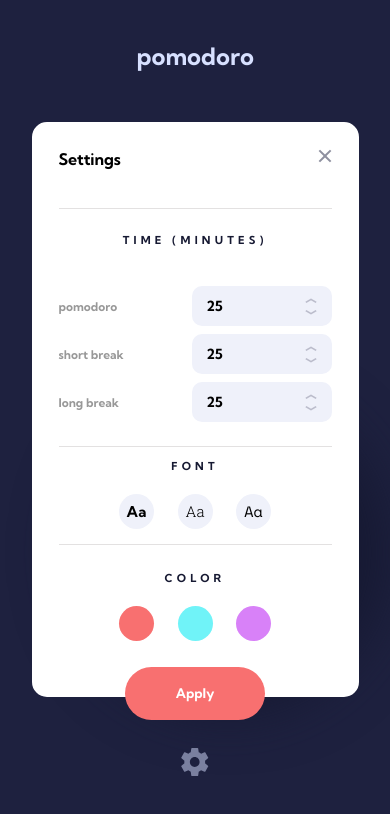
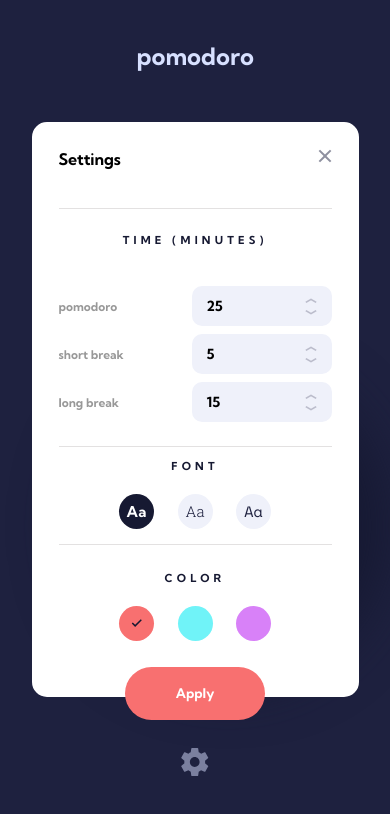
Before and after one commit to tristansssss/pomodoro-app, a Next.js app: page / in a window 390 px wide. Both pictures are taken after a click on the picture 195 px from the left and 762 px from the top of the page. Shown: the top 814 px of the page. Built offline with nearby package versions, Linux system fonts and the light colour scheme.

Commit message:
theme state  - mobile ui

```diff
--- a/components/Input/TimeInput.js
+++ b/components/Input/TimeInput.js
@@ -26,9 +26,9 @@ const TimeInputContainer = styled.div`
   }
 
 `;
-const Timeinput = ({ onChange }) => {
+const Timeinput = ({ defaultValue, currentValue, onChange }) => {
 
-  const [value, setValue ] = useState(25)
+  const [value, setValue ] = useState(currentValue ? currentValue : defaultValue ? defaultValue : 25)
 
   const handleChange = (v) => {
     setValue(v)
--- a/components/progressbar/progressbar.js
+++ b/components/progressbar/progressbar.js
@@ -1,5 +1,6 @@
 import styled from "@emotion/styled";
 import { useRef, useEffect, useState } from "react";
+import useTheme from "hooks/useTheme";
 
 const ProgressBarSvg = styled.svg`
   height: 100%;
@@ -13,6 +14,7 @@ const ProgressBarSvg = styled.svg`
     transition: stroke-dashoffset 0.35s;
     transform: rotate(-90deg);
     transform-origin: 50% 50%;
+    stroke: var(--color-accent);
   }
 `;
 
@@ -43,7 +45,7 @@ const ProgressTime = styled.div`
   height: 106px;
   text-align: center;
   font-size: 80px;
-  font-family: "Roboto Slab", serif;
+  font-family: ${props => props.themeFontFamily};
   font-weight: bold;
   color: #d7e0ff;
   opacity: 0.8;
@@ -67,7 +69,7 @@ const Button = styled.button`
   border: none;
 
   text-align: center;
-  font-family: "Roboto Slab", serif;
+  font-family: ${props => props.themeFontFamily};
   font-size: 14px;
   letter-spacing: 13.13px;
   font-size: bold;
@@ -78,6 +80,8 @@ const Button = styled.button`
 `;
 
 const ProgressBar = ({ progress, time }) => {
+  const { themeState } = useTheme()
+
   const circleElement = useRef();
   const [circleStyles, setCircleStyles] = useState({
     strokeDashArray: null,
@@ -104,7 +108,6 @@ const ProgressBar = ({ progress, time }) => {
         <circle
           ref={circleElement}
           className="circle"
-          stroke={"#D881F8"}
           strokeWidth={8}
           fill="transparent"
           r="41%"
@@ -112,8 +115,8 @@ const ProgressBar = ({ progress, time }) => {
           cy="50%"
         />
       </ProgressBarSvg>
-      <ProgressTime>{time}</ProgressTime>
-      <Button>pause</Button>
+      <ProgressTime themeFontFamily={themeState.fontFamily}>{time}</ProgressTime>
+      <Button themeFontFamily={themeState.fontFamily}>pause</Button>
     </>
   );
 };
--- a/components/settings/settings.js
+++ b/components/settings/settings.js
@@ -1,164 +1,73 @@
 import styled from "@emotion/styled";
 import Image from "next/image";
 import Timeinput from "@components/Input/TimeInput";
+import useTimer from "hooks/useTimer";
+import useTheme from "hooks/useTheme";
+import { useState, useEffect } from "react";
 
-const SettingsContainer = styled.div`
-  display: ${(props) => (props.open ? "grid" : "none")};
-  grid-template-rows: 0.52fr 1.56fr 0.84fr 1.08fr;
-  position: absolute;
-  padding: 24px;
-  border: 3px solid white;
-  border-radius: 15px;
-  width: 327px;
-  height: 575px;
-  background-color: #ffffff;
-  font-family: "Kumbh Sans", sans-serif;
-`;
+import {
+  SettingsContainer,
+  SettingsHeader,
+  TimeContainer,
+  TimeInputContainer,
+  TimeInputElement,
+  TimeInputLabel,
+  FontContainer,
+  ColorContainer,
+  Dot,
+  Button
+} from "./settings.style"
 
-const SettingsHeader = styled.div`
-  display: flex;
-  justify-content: space-between;
-  border-bottom: 1px solid #e3e1e1;
-  > div:nth-of-type(2) {
-    position: relative;
-    width: 14px;
-    height: 14px;
-    cursor: pointer;
+const Settings = ({ open, toggleModal }) => {
+  const { state, setTimeSettingsDispatch } = useTimer()
+  const { themeState, setTheme } = useTheme()
+
+  const [timeSettings, setTimeSettings] = useState({
+    pomodoro: state.pomodoro,
+    break: state.break,
+    longBreak: state.longBreak
+  })
+
+  const [themeSettings, setThemeSettings] = useState({
+    color: themeState.color,
+    fontFamily: themeState.fontFamily
+  })
+
+
+  const handlePomodoroChange = (v) => {
+    setTimeSettings({ ...timeSettings, pomodoro: v * 60 })
   }
-`;
+  const handleBreakChange = (v) => {
+    setTimeSettings({ ...timeSettings, break: v * 60 })
+  }
+  const handleLongBreakChange = (v) => {
+    setTimeSettings({ ...timeSettings, longBreak: v * 60 })
+  }
 
-const TimeContainer = styled.div`
-  border-bottom: 1px solid #e3e1e1;
-  padding: 24px 0 24px 0;
-  > div:first-of-type {
-    /* margin-top: 24px; */
-    text-align: center;
-    letter-spacing: 4.23px;
-    font-size: 11px;
-    height: 53px;
-    color: #161932;
+  const handleDispatch = e => () => {
+    setTimeSettingsDispatch(timeSettings)
+    setTheme(themeSettings)
   }
-`;
 
-const TimeInputContainer = styled.div`
-  display: flex;
-  flex-direction: column;
-  gap: 8px;
-`;
 
-const TimeInputElement = styled.div`
-  display: flex;
-  justify-content: space-between;
-  align-items: center;
-`;
+  const handleThemeSettings = (type, value) => {
+    setThemeSettings({
+      ...themeSettings,
+      [type]: value
+    })
+  }
 
-const TimeInputLabel = styled.div`
-  font-size: 12px;
-  letter-spacing: 0;
-  opacity: 0.4;
-`;
+  useEffect(() => {
+    console.log(themeSettings)
+  }, [themeSettings]);
 
-const FontContainer = styled.div`
-
-  display: flex;
-  flex-direction: column;
-  justify-content: center;
-  align-items: center;
-  border-bottom: 1px solid #e3e1e1;
-  > div:first-of-type {
-    text-align: center;
-    letter-spacing: 4.23px;
-    font-size: 11px;
-    color: #161932;
-  }
-  > div:nth-of-type(2){
-    display: flex;
-    justify-content: space-between;
-    align-items: center;
-    margin-top: 18px;
-    width: 152px;
-    height: 40px;
-    /* border:1px solid black; */
-  }
-`;
-
-const ColorContainer = styled.div`
-  display: flex;
-  flex-direction: column;
-  justify-content: center;
-  align-items: center;
-  > div {
-    text-align: center;
-    letter-spacing: 4.23px;
-    font-size: 11px;
-    color: #161932;
-  }
-  > div:nth-of-type(2){
-    display: flex;
-    justify-content: space-between;
-    align-items: center;
-    margin-top: 18px;
-    width: 152px;
-    height: 40px;
-    /* border:1px solid black; */
-
-  }
-`;
-
-const Dot = styled.div`
-      display: flex;
-      justify-content: center;
-      align-items: center;
-      height: 35px;
-      width: 35px;
-      background-color: ${props => props.color? props.color : '#EFF1FA'};
-      border-radius: 50%;
-      text-align: center;
-      letter-spacing: 0;
-      font-size: 15px;
-      font-family: ${props => props.fontFamily ? props.fontFamily : '"Kumbh Sans", sans-serif'};
-      cursor: pointer;
-      /* display: inline-block; */
-`;
-const Button = styled.button`
-  position: absolute;
-  bottom: -26px;
-  left: 0;
-  right: 0;
-
-  margin-left: auto;
-  margin-right: auto;
-
-  width: 140px;
-  height: 53px;
-
-  border-radius: 26.5px;
-  border: none;
-  font-family: "Kumbh Sans", sans-serif;
-
-  background-color: #f87070;
-  color: #ffffff;
-  cursor: pointer;
-`;
-
-const Settings = ({ open, setModal }) => {
-
-  const handleChange1 = (v) => {
-    console.log(v)
-  }
-  const handleChange2 = (v) => {
-    console.log(v)
-  }
-  const handleChange3 = (v) => {
-    console.log(v)
-  }
   return (
     <SettingsContainer open={open}>
       <SettingsHeader>
         <div>Settings</div>
         <div>
           <Image
-            onClick={setModal(!open)}
+            onClick={toggleModal()}
             layout="fill"
             src="/assets/icon-close.svg"
           />
@@ -169,35 +78,78 @@ const Settings = ({ open, setModal }) => {
         <TimeInputContainer>
           <TimeInputElement>
             <TimeInputLabel>pomodoro</TimeInputLabel>
-            <Timeinput onChange={handleChange1} />
+            <Timeinput currentValue={timeSettings.pomodoro / 60} onChange={handlePomodoroChange} />
           </TimeInputElement>
           <TimeInputElement>
             <TimeInputLabel>short break</TimeInputLabel>
-            <Timeinput onChange={handleChange2} />
+            <Timeinput currentValue={timeSettings.break / 60} onChange={handleBreakChange} />
           </TimeInputElement>
           <TimeInputElement>
             <TimeInputLabel>long break</TimeInputLabel>
-            <Timeinput onChange={handleChange3} />
+            <Timeinput currentValue={timeSettings.longBreak / 60} onChange={handleLongBreakChange} />
           </TimeInputElement>
         </TimeInputContainer>
       </TimeContainer>
       <FontContainer>
         <div>FONT</div>
         <div>
-          <Dot>Aa</Dot>
-          <Dot fontFamily={"'Roboto Slab', serif"}>Aa</Dot>
-          <Dot fontFamily={"'Space Mono', monospace"}>Aa</Dot>
+          <Dot onClick={() => handleThemeSettings('fontFamily', '"Kumbh Sans", sans-serif')} fontFamily={'"Kumbh Sans", sans-serif'} highlight={themeSettings.fontFamily.toString() === '"Kumbh Sans", sans-serif'}>Aa</Dot>
+          <Dot onClick={() => handleThemeSettings('fontFamily', '"Roboto Slab", serif')} fontFamily={'"Roboto Slab", serif'}
+            highlight={themeSettings.fontFamily === '"Roboto Slab", serif'}
+          >Aa</Dot>
+          <Dot onClick={() => handleThemeSettings('fontFamily', '"Space Mono", monospace')} fontFamily={"'Space Mono', monospace"}
+            highlight={themeSettings.fontFamily === '"Space Mono", monospace'}
+
+          >Aa</Dot>
         </div>
       </FontContainer>
       <ColorContainer>
         <div>COLOR</div>
         <div>
-          <Dot color={"#F87070"}></Dot>
-          <Dot color={"#70F3F8"}></Dot>
-          <Dot color={"#D881F8"}></Dot>
+          <Dot onClick={() => handleThemeSettings('color', '#F87070')} color={'#F87070'}>
+            {
+              themeSettings.color === '#F87070' ? (
+                <>
+                  <Image width={12.41} height={8.45} src="/assets/check.svg" />
+                </>
+              ) : (
+                <>
+                </>
+              )
+            }
+          </Dot>
+          <Dot onClick={() => handleThemeSettings('color', '#70F3F8')} color={'#70F3F8'}>
+            {
+              themeSettings.color === '#70F3F8' ? (
+                <>
+                  <Image width={12.41} height={8.45} src="/assets/check.svg" />
+                </>
+              ) : (
+                <>
+                </>
+              )
+            }
+
+          </Dot>
+          <Dot onClick={() => handleThemeSettings('color', '#D881F8')} color={'#D881F8'}>
+            {
+              themeSettings.color === '#D881F8' ? (
+                <>
+                  <Image width={12.41} height={8.45} src="/assets/check.svg" />
+                </>
+              ) : (
+                <>
+                </>
+              )
+            }
+
+          </Dot>
         </div>
       </ColorContainer>
-      <Button>Apply</Button>
+      <div onClick={toggleModal()}>
+        <Button onClick={handleDispatch()}>Apply</Button>
+      </div>
+
     </SettingsContainer>
   );
 };
--- /dev/null
+++ b/components/settings/settings.style.js
@@ -0,0 +1,142 @@
+import styled from "@emotion/styled";
+
+export const SettingsContainer = styled.div`
+  display: ${(props) => (props.open ? "grid" : "none")};
+  grid-template-rows: 0.52fr 1.56fr 0.84fr 1.08fr;
+  position: absolute;
+  padding: 24px;
+  border: 3px solid white;
+  border-radius: 15px;
+  width: 327px;
+  height: 575px;
+  background-color: #ffffff;
+  font-family: "Kumbh Sans", sans-serif;
+  z-index: 1;
+`;
+
+export const SettingsHeader = styled.div`
+  display: flex;
+  justify-content: space-between;
+  border-bottom: 1px solid #e3e1e1;
+  > div:nth-of-type(2) {
+    position: relative;
+    width: 14px;
+    height: 14px;
+    cursor: pointer;
+  }
+`;
+
+export const TimeContainer = styled.div`
+  border-bottom: 1px solid #e3e1e1;
+  padding: 24px 0 24px 0;
+  > div:first-of-type {
+    /* margin-top: 24px; */
+    text-align: center;
+    letter-spacing: 4.23px;
+    font-size: 11px;
+    height: 53px;
+    color: #161932;
+  }
+`;
+
+export const TimeInputContainer = styled.div`
+  display: flex;
+  flex-direction: column;
+  gap: 8px;
+`;
+
+export const TimeInputElement = styled.div`
+  display: flex;
+  justify-content: space-between;
+  align-items: center;
+`;
+
+export const TimeInputLabel = styled.div`
+  font-size: 12px;
+  letter-spacing: 0;
+  opacity: 0.4;
+`;
+
+export const FontContainer = styled.div`
+
+  display: flex;
+  flex-direction: column;
+  justify-content: center;
+  align-items: center;
+  border-bottom: 1px solid #e3e1e1;
+  > div:first-of-type {
+    text-align: center;
+    letter-spacing: 4.23px;
+    font-size: 11px;
+    color: #161932;
+  }
+  > div:nth-of-type(2){
+    display: flex;
+    justify-content: space-between;
+    align-items: center;
+    margin-top: 18px;
+    width: 152px;
+    height: 40px;
+    /* border:1px solid black; */
+  }
+`;
+
+export const ColorContainer = styled.div`
+  display: flex;
+  flex-direction: column;
+  justify-content: center;
+  align-items: center;
+  > div {
+    text-align: center;
+    letter-spacing: 4.23px;
+    font-size: 11px;
+    color: #161932;
+  }
+  > div:nth-of-type(2){
+    display: flex;
+    justify-content: space-between;
+    align-items: center;
+    margin-top: 18px;
+    width: 152px;
+    height: 40px;
+    /* border:1px solid black; */
+  }
+`;
+
+export const Dot = styled.div`
+  display: flex;
+  justify-content: center;
+  align-items: center;
+  height: 35px;
+  width: 35px;
+  color: ${props => props.highlight ? '#FFFFFF' : '#1E213F'};
+  background-color: ${props => props.highlight ? '#161932' : props.color ? props.color : '#EFF1FA'};
+  border-radius: 50%;
+  text-align: center;
+  letter-spacing: 0;
+  font-size: 15px;
+  font-family: ${props => props.fontFamily ? props.fontFamily : '"Kumbh Sans", sans-serif'};
+  cursor: pointer;
+  /* display: inline-block; */
+`;
+
+export const Button = styled.button`
+  position: absolute;
+  bottom: -26px;
+  left: 0;
+  right: 0;
+
+  margin-left: auto;
+  margin-right: auto;
+
+  width: 140px;
+  height: 53px;
+
+  border-radius: 26.5px;
+  border: none;
+  font-family: "Kumbh Sans", sans-serif;
+
+  background-color: #f87070;
+  color: #ffffff;
+  cursor: pointer;
+`;
--- a/components/toolbar/toolbar.js
+++ b/components/toolbar/toolbar.js
@@ -1,4 +1,8 @@
 import styled from "@emotion/styled";
+import useTimer from "hooks/useTimer";
+import { useState } from "react";
+import useTheme from "hooks/useTheme";
+
 
 const ToolBarContainer = styled.div`
   display: flex;
@@ -14,25 +18,29 @@ const ToolBarContainer = styled.div`
 `;
 
 const Button = styled.button`
-  background-color: transparent;
+  background-color: ${props => props.active && props.theme.color ? props.theme.color : 'transparent'};
   width: 120px;
   height: 48px;
   border-radius: 31.5px;
   cursor: pointer;
-  font-family: "Space Mono", monospace;
+  font-family: ${props => props.theme.fontFamily};
   font-size: 13px;
   font-weight: bold;
-  color: #d7e0ff;
-  opacity: 0.4;
+  color: ${props => props.active ? '#1E213F': '#D7E0FF'};
+  opacity: ${props => props.active ? 1 : 0.4};
   border: none;
 `;
 
 export default function ToolBar() {
+  const { themeState } = useTheme()
+
+  const { setMode, state } = useTimer()
+
   return (
     <ToolBarContainer>
-      <Button>pomodoro</Button>
-      <Button>short break</Button>
-      <Button>long break</Button>
+      <Button theme={themeState} onClick={() => setMode('pomodoro')} active={state.mode === 'pomodoro'}>pomodoro</Button>
+      <Button theme={themeState} onClick={() => setMode('shortBreak')} active={state.mode === 'shortBreak'}>short break</Button>
+      <Button theme={themeState} onClick={() => setMode('longBreak')} active={state.mode === 'longBreak'}>long break</Button>
     </ToolBarContainer>
   );
 }
--- /dev/null
+++ b/hooks/useTheme.js
@@ -0,0 +1,26 @@
+import { useCallback, useContext } from "react"
+import { ThemeSettingContext } from "state/theme"
+
+const useTheme = () => {
+  const { themeState, dispatch } = useContext(ThemeSettingContext)
+
+  // const setThemeColor = useCallback((payload) => {
+  //   dispatch({ type: 'set_color', payload: payload })
+  // })
+  // const setThemeFontFamily = useCallback((payload) => {
+  //   dispatch({ type: 'set_font_family', payload: payload })
+  // })
+
+  const setTheme = useCallback((payload) => {
+    dispatch({ type: 'set_theme', payload: payload })
+  })
+
+  return {
+    themeState,
+    setTheme
+    // setThemeColor,
+    // setThemeFontFamily
+  }
+}
+
+export default useTheme;
--- /dev/null
+++ b/hooks/useTimer.js
@@ -0,0 +1,22 @@
+import { useCallback, useContext } from "react";
+import { TimeSettingContext } from "state/time";
+
+const useTimer = () => {
+  const {state, dispatch} = useContext(TimeSettingContext)
+
+  const setTimeSettingsDispatch = useCallback((payload) => {
+    dispatch({type: 'set_time_settings', payload: payload})
+  }, [dispatch])
+
+  const setMode = useCallback((payload) => {
+    dispatch({type: 'set_mode', payload: payload})
+  })
+
+  return {
+    state,
+    setMode,
+    setTimeSettingsDispatch
+  }
+}
+
+export default useTimer;
--- a/pages/index.js
+++ b/pages/index.js
@@ -7,11 +7,12 @@ import Image from "next/image";
 import Settings from "@components/settings/settings";
 
 const CardContainer = styled.section`
-  display: flex;
-  flex-direction: column;
-  justify-content: space-around;
+  display: grid;
+  grid-template-rows: 0.49fr 1.5fr;
+  justify-items: center;
   align-items: center;
   height: 100%;
+
 `;
 
 const ProgressBarContainer = styled.div`
@@ -27,20 +28,14 @@ const ProgressBarContainer = styled.div`
   box-shadow: #161932;
   /* https://css-tricks.com/almanac/properties/b/box-shadow/ */
   box-shadow: 33px 33px 55px 8px #161932;
-
-  /* border: 2px solid white; */
 `;
 
 export default function Home() {
-  const [state, setState] = useState(15);
   const [modal, setModal] = useState(false);
-  setTimeout(() => {
-    setState(state + 1);
-  }, 1000);
 
-  const handleClick = (e) => () => {
-    console.log("hello world");
+  const toggleModal = e => () => {
     setModal(!modal);
+
   };
 
   return (
@@ -52,15 +47,15 @@ export default function Home() {
           <CardContainer>
             <ToolBar />
             <ProgressBarContainer>
-              <ProgressBar progress={state} time={"15:00"} />
+              <ProgressBar progress={15} time={"15:00"} />
             </ProgressBarContainer>
-            <Settings setModal={handleClick} open={modal} />
+            <Settings toggleModal={toggleModal} open={modal} />
           </CardContainer>
         }
         footer={
           <>
             <Image
-              onClick={handleClick()}
+              onClick={toggleModal()}
               layout="fill"
               src="/assets/icon-settings.svg"
             />
--- a/state/theme.js
+++ b/state/theme.js
@@ -0,0 +1,29 @@
+import { useReducer, createContext, useMemo } from "react";
+
+const themeSettingInitialState = {
+  color: '#F87070',
+  fontFamily: '"Kumbh Sans", sans-serif'
+}
+
+function themeSettingReducer(state, action) {
+  switch (action.type) {
+    case 'set_theme':
+      return {...state, ...action.payload}
+    default:
+      return state
+  }
+}
+
+export const ThemeSettingContext = createContext({
+  themeState: themeSettingInitialState,
+  dispatch: () => null
+})
+
+export const ThemeSettingProvider = ({ children }) => {
+  const [themeState, dispatch] = useReducer(themeSettingReducer, themeSettingInitialState);
+  return (
+    <ThemeSettingContext.Provider value={useMemo(() => ({ themeState, dispatch }), [themeState, dispatch])}>
+      {children}
+    </ThemeSettingContext.Provider>
+  )
+}
--- a/state/time.js
+++ b/state/time.js
@@ -1,14 +1,33 @@
-import { useReducer, useContext } from "react";
+import { useReducer, createContext, useMemo } from "react";
 
-const initialState = { count: 0 };
+const timeSettingInitialState = {
+  pomodoro: 1500,
+  break: 300,
+  longBreak: 900,
+  mode: 'pomodoro'
+}
 
-function reducer(state, action) {
+function timeSettingReducer(state, action) {
   switch (action.type) {
-    case "increment":
-      return { count: state.count + 1 };
-    case "decrement":
-      return { count: state.count - 1 };
+    case 'set_time_settings':
+      return { ...state, ...action.payload }
+    case 'set_mode':
+      return { ...state, mode: action.payload }
     default:
-      throw new Error();
+      return state
   }
 }
+
+export const TimeSettingContext = createContext({
+  state: timeSettingInitialState,
+  dispatch: () => null
+})
+
+export const TimeSettingProvider = ({ children }) => {
+  const [state, dispatch] = useReducer(timeSettingReducer, timeSettingInitialState);
+  return (
+    <TimeSettingContext.Provider value={useMemo(() => ({ state, dispatch }), [state, dispatch])}>
+      {children}
+    </TimeSettingContext.Provider>
+  )
+}
```
Also changed, not shown: pages/_app.js (+10 -1 lines), styles/global.css (+14 -6 lines), public/assets/check.svg (added).
